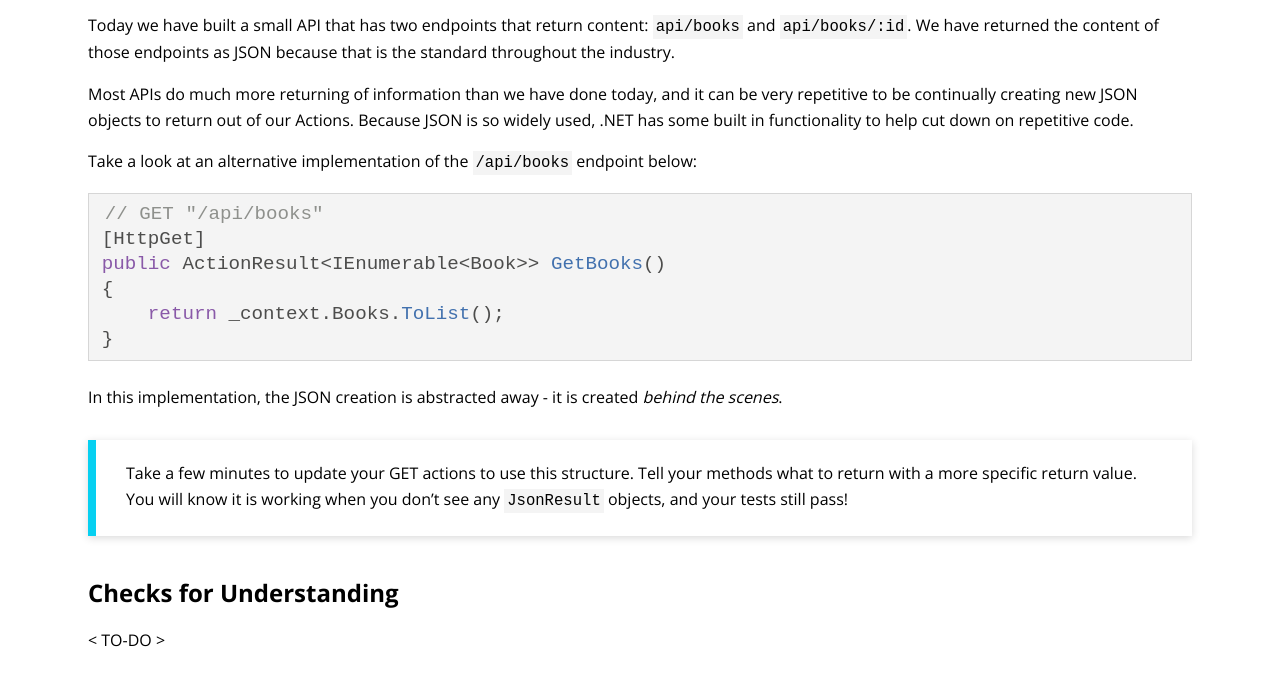
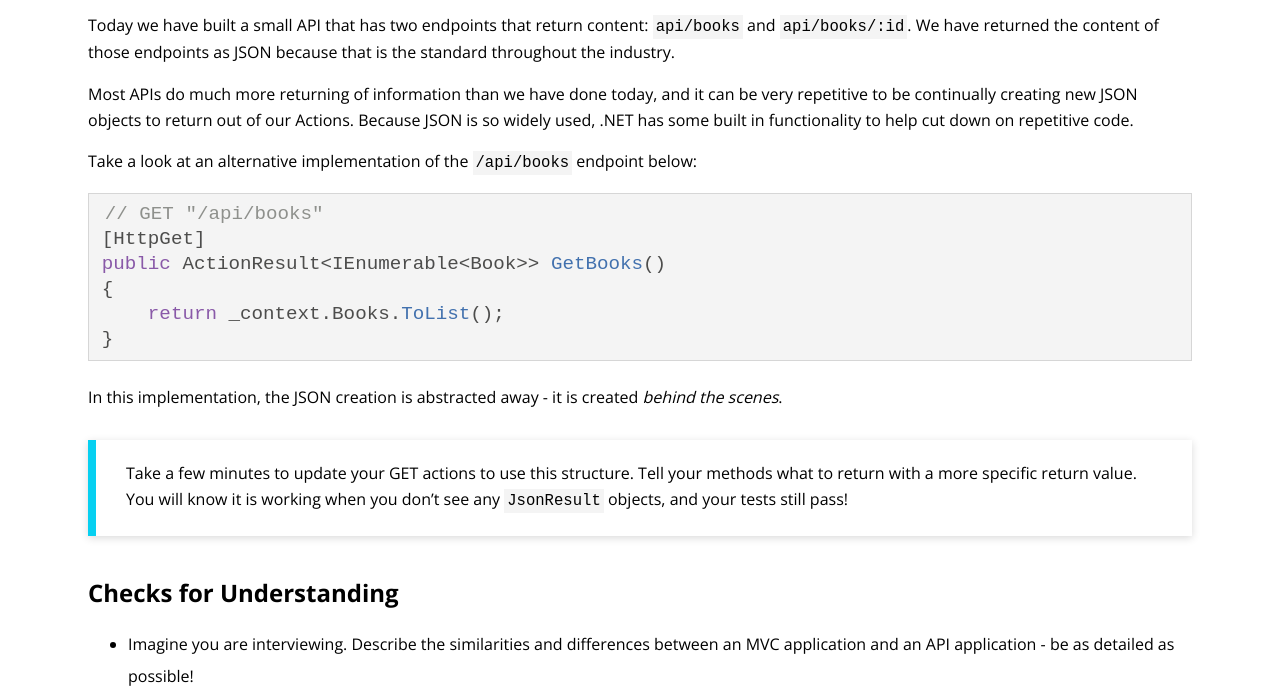
Before and after one commit to turingschool/launch-curriculum, a Jekyll site: the page built from module4/lessons/Week2/BuildAnAPI.md, in a window 1280 px wide and 900 px high, scrolled down 4111 px, cut to the strip 0-698 px from the top of the window. Built offline with Jekyll 4.4.1, drawn with Linux system fonts in a browser that asks for light colours; nearby versions of some CDN libraries; comment, search, counter and statistics services are not loaded; some of the changed text lies outside the part shown.

Commit message:
Update BuildAnAPI.md

```diff
--- a/module4/lessons/Week2/BuildAnAPI.md
+++ b/module4/lessons/Week2/BuildAnAPI.md
@@ -10,7 +10,7 @@ title: Build an API
 
 ## Prep Review
 
-< TO-DO >
+In small groups, review the JSON conventions and restraints you discovered during the pre-work.
 
 ## Review Starter Code
 
@@ -400,4 +400,4 @@ Take a few minutes to update your GET actions to use this structure.  Tell your
 
 ## Checks for Understanding
 
-< TO-DO >
+* Imagine you are interviewing.  Describe the similarities and differences between an MVC application and an API application - be as detailed as possible!
```
